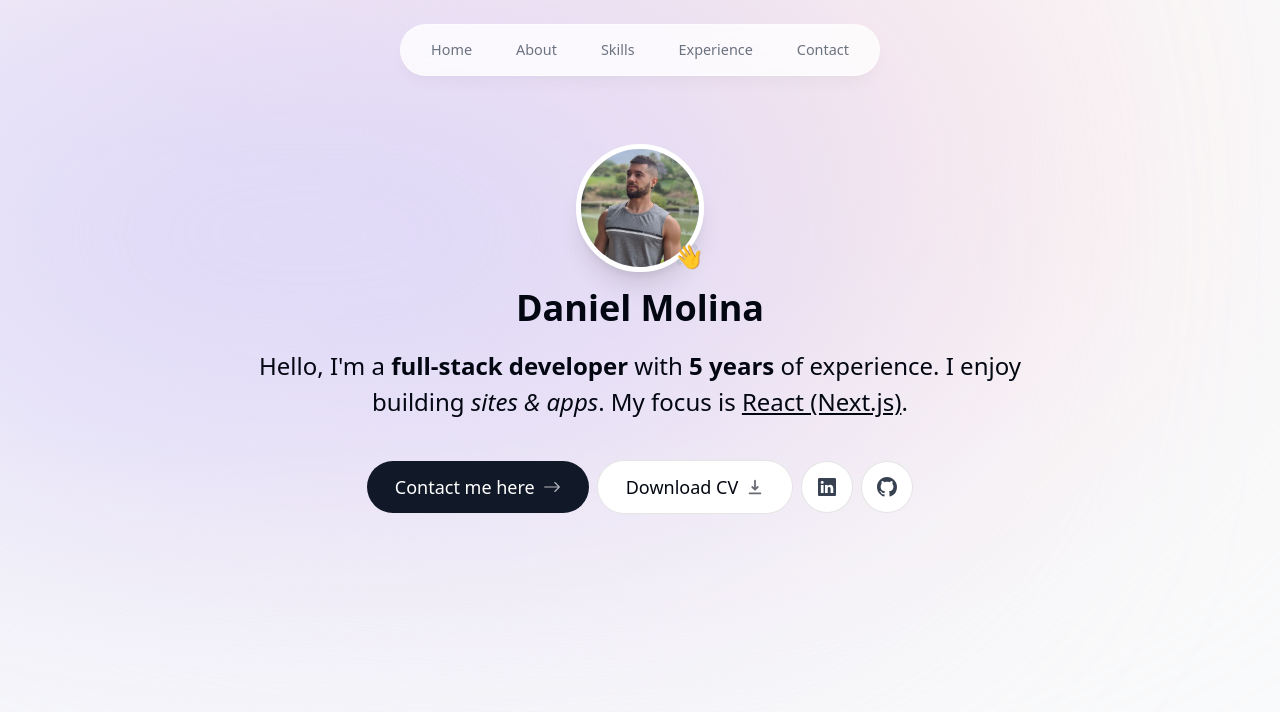
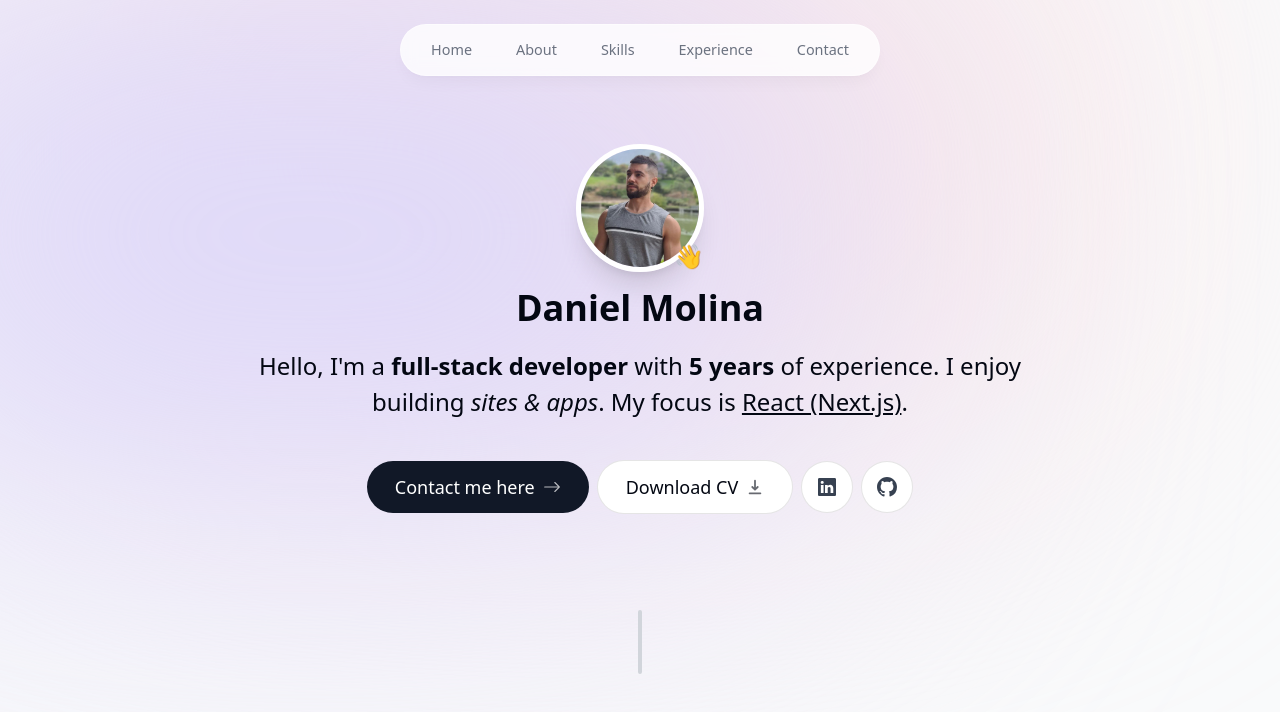
Before and after one commit to Molina-Daniel/personal-website, a Next.js app: page / in a window 1280 px wide. Shown: the top 712 px of the page. Built offline with nearby package versions, Linux system fonts and the light colour scheme.

Commit message:
feat: add sections divider

```diff
--- a/app/page.tsx
+++ b/app/page.tsx
@@ -1,9 +1,11 @@
 import Intro from "@/components/Intro";
+import SectionDivider from "@/components/SectionDivider";
 
 export default function Home() {
   return (
     <main className="flex flex-col items-center px-4">
       <Intro />
+      <SectionDivider />
     </main>
   );
 }
--- /dev/null
+++ b/components/SectionDivider.tsx
@@ -0,0 +1,15 @@
+"use client";
+
+import React from "react";
+import { motion } from "framer-motion";
+
+export default function SectionDivider() {
+  return (
+    <motion.div
+      className="bg-gray-300 my-24 h-16 w-1 rounded-full hidden sm:block dark:bg-opacity-20"
+      initial={{ opacity: 0, y: 100 }}
+      animate={{ opacity: 1, y: 0 }}
+      transition={{ delay: 0.125 }}
+    ></motion.div>
+  );
+}
```
